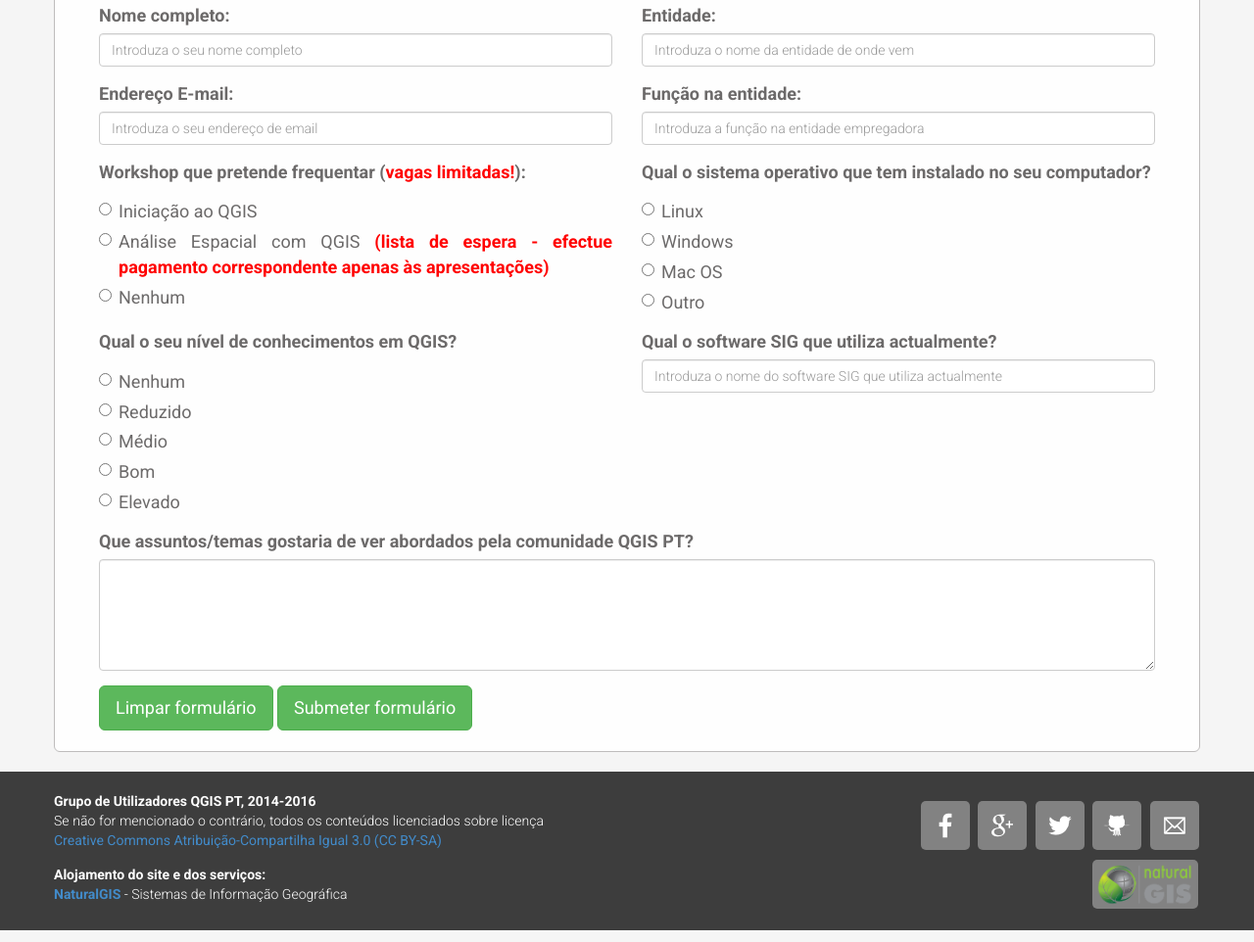
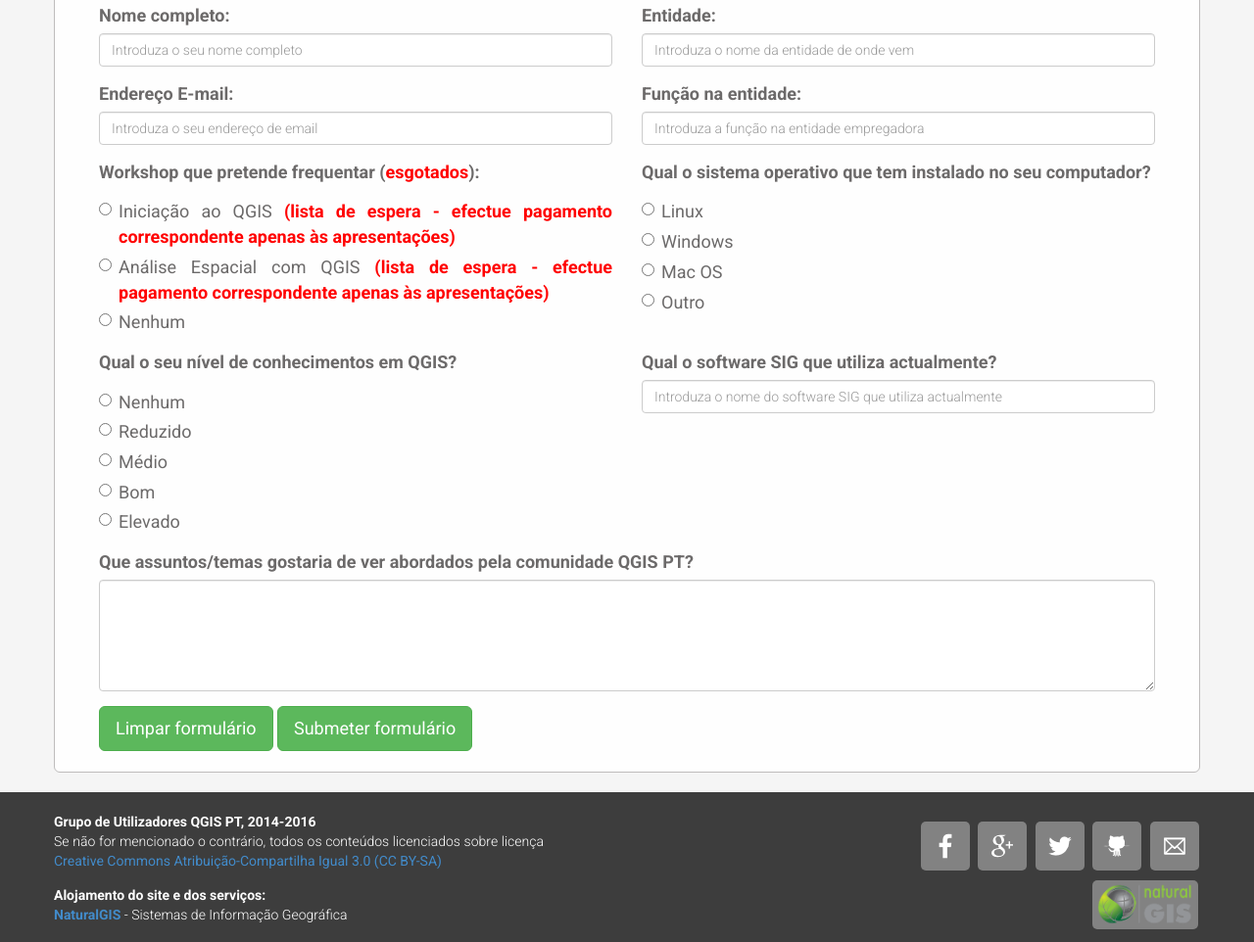
Before and after one commit to qgispt/qgis_pt_website, a plain HTML site: page eventos.html in a window 1280 px wide. Shown: the part 4154-5116 px from the top of the page at 98% size. Drawn offline with Linux system fonts and the light colour scheme; files whose address does not match are found by name.

Commit message:
ws1 esgotado

```diff
--- a/eventos.html
+++ b/eventos.html
@@ -385,11 +385,12 @@
 	   					</div>
 	   				</div>
    					<div class="col-md-6">
-	   						<label for="ws">Workshop que pretende frequentar (<span style="color: red; font-weight: bold">vagas limitadas!</span>):</label>
+	   						<label for="ws">Workshop que pretende frequentar (<span style="color: red; font-weight: bold">esgotados</span>):</label>
 	   						<div class="form-group">
 		   						<div class="radio">
 									<label>
 										<input type="radio" name="ws1" value="intro">Iniciação ao QGIS
+	<span style="color: red; font-weight: bold">(lista de espera - efectue pagamento correspondente apenas às apresentações)</span>
 									</label>
 								</div>
 								<div class="radio">
```
